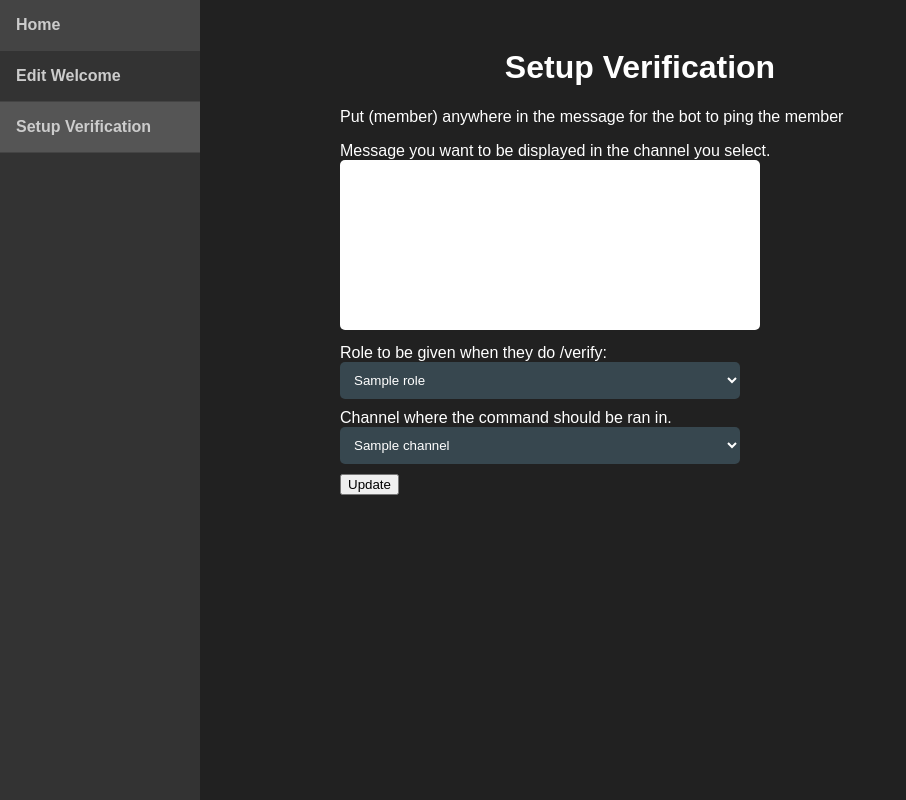
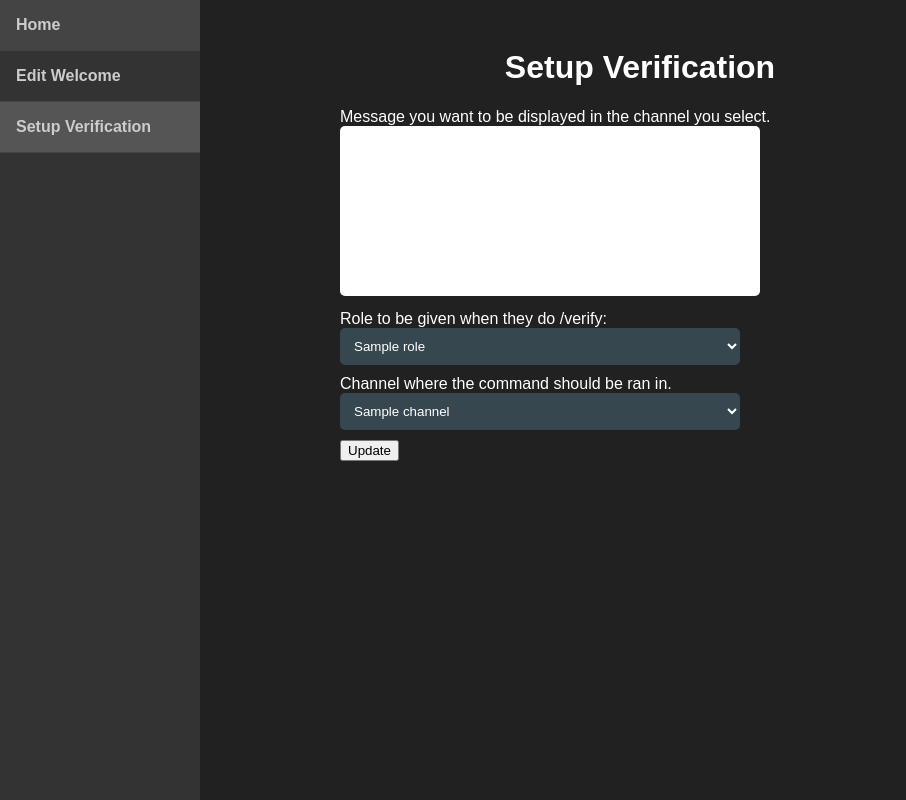
Before and after one commit to JellyFishCo/Jelly-Fish-Bot, a Flask app: template templates/verify_setup.html in a window 1280 px wide. Shown: the whole page, without its empty margins (0-906 px from the left). Run offline with Flask 3, Linux system fonts and the light colour scheme; the template is opened without the code that fills it: most values are stand-ins (such as "Sample title", 1, 10 or a date in 2020).

Commit message:
Update verify_setup.html
Deleting the line telling users they can put (member) in the verification message.

```diff
--- a/templates/verify_setup.html
+++ b/templates/verify_setup.html
@@ -7,7 +7,6 @@
 <body>
     <div class="container">
         <h1>Setup Verification</h1>
-        <p>Put (member) anywhere in the message for the bot to ping the member</p>
         <form class="verify-form" method="POST" action="{{ url_for('save_verification', guild_id=guild_id) }}">
             <label for="message">Message you want to be displayed in the channel you select.</label><br>
             <textarea name="message" id="message" rows="5" cols="50"></textarea><br>
```
